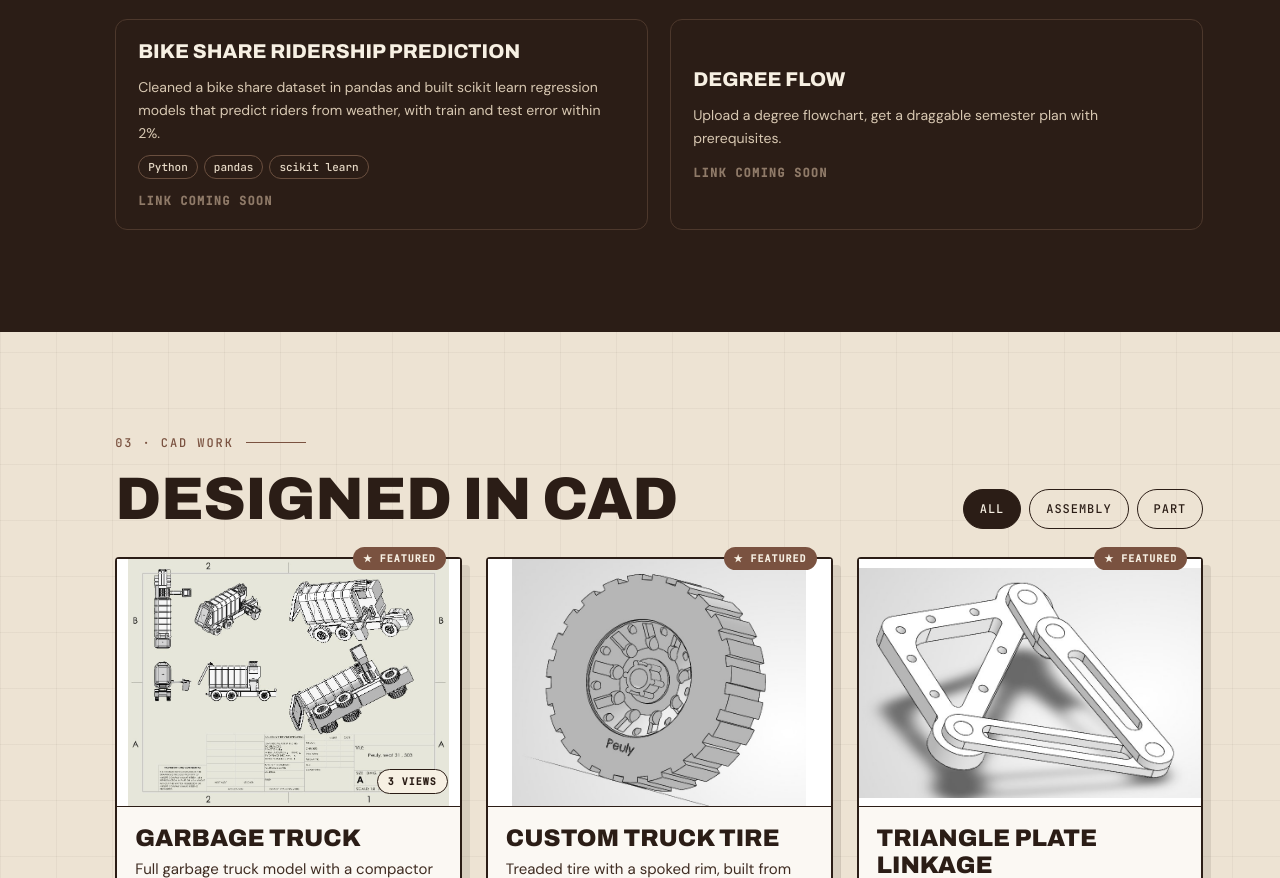
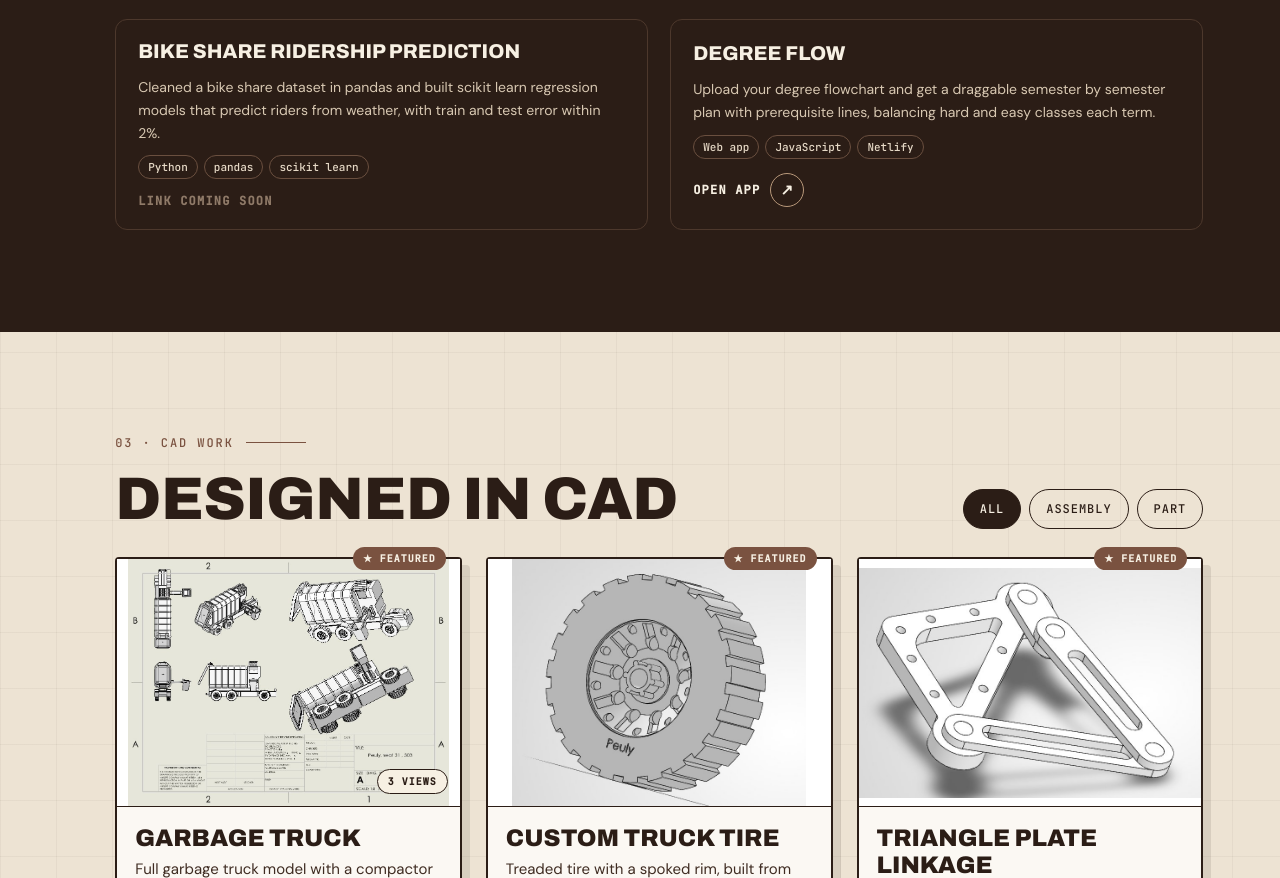
Before and after one commit to tkpeuly-3000/tkpeuly-3000.github.io, a plain HTML site: page index.html in a window 1280 px wide. Shown: the part 3568-4446 px from the top of the page. Drawn offline with Linux system fonts and the light colour scheme.

Commit message:
Add live Degree Flow link
Co-Authored-By: Claude Opus 5.5 <noreply@anthropic.com>
Claude-Session: https://claude.ai/code/session_01SimocYTq1iA3iHQEcYD8Pb

```diff
--- a/data.js
+++ b/data.js
@@ -123,10 +123,10 @@ const OTHER_PROJECTS = [
   },
   {
     title: "Degree Flow",
-    description: "Upload a degree flowchart, get a draggable semester plan with prerequisites.",
-    tags: [],
+    description: "Upload your degree flowchart and get a draggable semester by semester plan with prerequisite lines, balancing hard and easy classes each term.",
+    tags: ["Web app", "JavaScript", "Netlify"],
     image: "",
-    link: "",
+    link: "https://degree-flow.netlify.app/",
   },
 ];
 
--- a/index.html
+++ b/index.html
@@ -20,7 +20,7 @@
 <link rel="preconnect" href="https://fonts.googleapis.com">
 <link rel="preconnect" href="https://fonts.gstatic.com" crossorigin>
 <link href="https://fonts.googleapis.com/css2?family=Archivo:wdth,wght@62..125,400..900&family=DM+Sans:opsz,wght@9..40,400;9..40,500;9..40,700&family=JetBrains+Mono:wght@400;500&display=swap" rel="stylesheet">
-<link rel="stylesheet" href="style.css?v=20261123h">
+<link rel="stylesheet" href="style.css?v=20261123i">
 </head>
 <body>
 
@@ -176,7 +176,7 @@
   <span>© <span id="year"></span> Tabassum Peuly</span>
 </footer>
 
-<script src="data.js?v=20261123h"></script>
-<script src="script.js?v=20261123h"></script>
+<script src="data.js?v=20261123i"></script>
+<script src="script.js?v=20261123i"></script>
 </body>
 </html>
```
